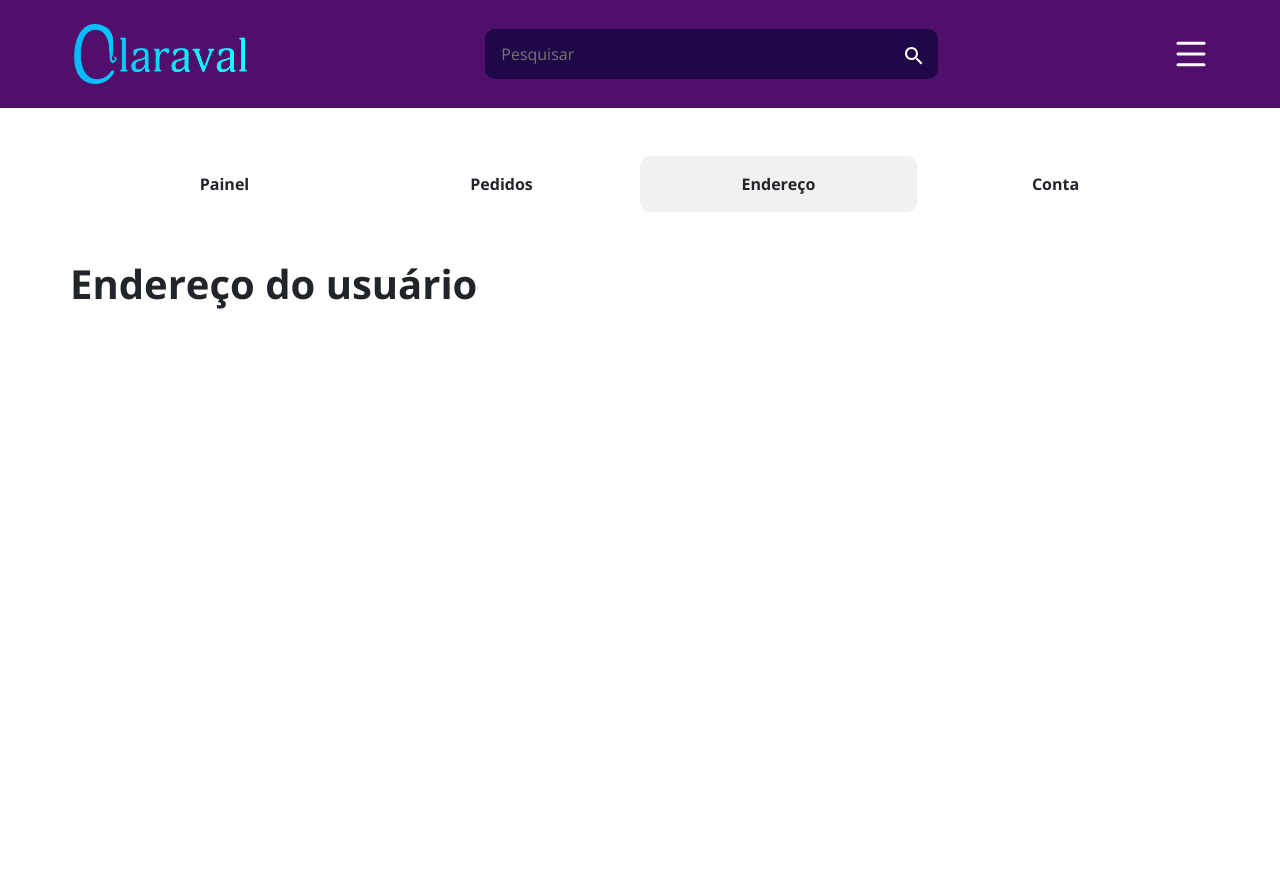
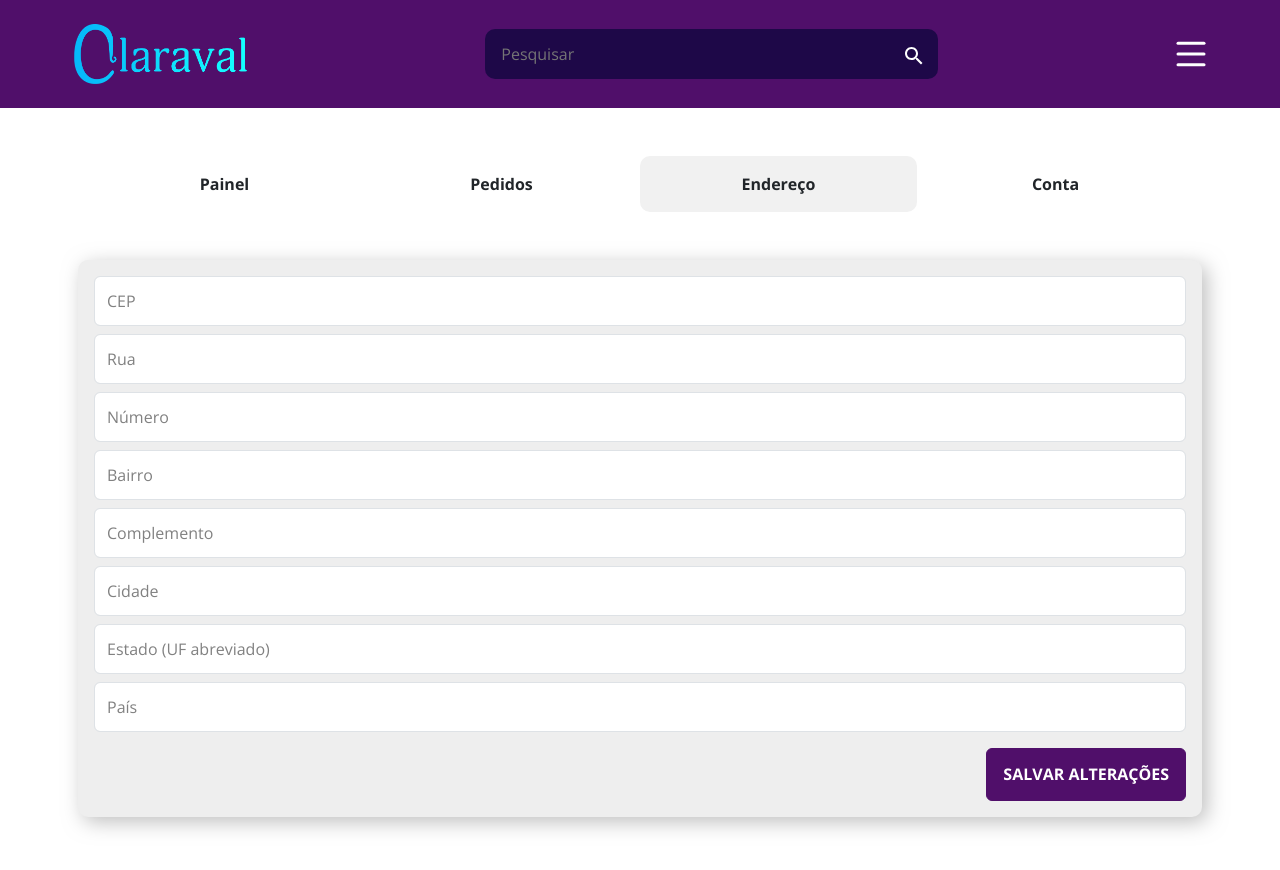
Before and after one commit to GabrielSousaJS/claraval-store-v2-frontend, a React (Vite) app in the folder frontend/: page /profile/address in a window 1280 px wide. Shown: the top 870 px of the page. Before the commit the page ends 800 px from the top, so only its background shows below. Built offline with nearby package versions, Linux system fonts and the light colour scheme; no server answers.

Commit message:
FEAT: Requisição para atualizar o endereço

```diff
--- /dev/null
+++ b/frontend/src/components/DialogInfo/index.tsx
@@ -0,0 +1,24 @@
+import "./styles.css";
+
+import { ButtonPrimary } from "../ButtonPrimary";
+
+type Props = {
+  onDialogClose: Function;
+  message: string;
+};
+
+export default function DialogInfo({ onDialogClose, message }: Props) {
+  return (
+    <div className="modal-background" onClick={() => onDialogClose()}>
+      <div
+        className="p-3 modal-center-box base-card dialog-info-container"
+        onClick={(event) => event.stopPropagation()}
+      >
+        <h4 className="pb-3">{message}</h4>
+        <div onClick={() => onDialogClose()}>
+          <ButtonPrimary text="OK" />
+        </div>
+      </div>
+    </div>
+  );
+}
--- /dev/null
+++ b/frontend/src/components/DialogInfo/styles.css
@@ -0,0 +1,13 @@
+.dialog-info-container {
+  width: 500px;
+}
+
+@media (max-width: 576px) {
+  .dialog-info-container {
+    width: 80%;
+  }
+
+  .dialog-info-container h4 {
+    font-size: 1.125rem;
+  }
+}
--- a/frontend/src/routes/ClientHome/UserProfile/UserAddress/index.tsx
+++ b/frontend/src/routes/ClientHome/UserProfile/UserAddress/index.tsx
@@ -1,7 +1,264 @@
+import "./styles.css";
+
+import FormInput from "../../../../components/FormInput";
+import DialogInfo from "../../../../components/DialogInfo";
+import { useEffect, useState } from "react";
+import { UserDTO } from "../../../../models/user";
+import { ButtonPrimary } from "../../../../components/ButtonPrimary";
+import * as userService from "../../../../services/user-service";
+import * as addressService from "../../../../services/address-service";
+import * as validation from "../../../../utils/validations";
+import * as forms from "../../../../utils/forms";
+import * as viaCepService from "../../../../services/viacep-service";
+
 export default function UserAddress() {
+  const [formData, setFormData] = useState<any>({
+    street: {
+      value: "",
+      id: "street",
+      name: "street",
+      type: "text",
+      placeholder: "Rua",
+      validation: function (value: string) {
+        return validation.streetValidation(value);
+      },
+      message: "Campo inválido",
+    },
+    cep: {
+      value: "",
+      id: "cep",
+      name: "cep",
+      type: "text",
+      placeholder: "CEP",
+      validation: function (value: string) {
+        return validation.cepValidation(value);
+      },
+      message: "Informe um CEP válido",
+    },
+    number: {
+      value: "",
+      id: "number",
+      name: "number",
+      type: "number",
+      placeholder: "Número",
+      validation: function (value: string) {
+        return validation.numberValidation(value);
+      },
+      message: "Campo inválido",
+    },
+    neighborhood: {
+      value: "",
+      id: "neighborhood",
+      name: "neighborhood",
+      type: "text",
+      placeholder: "Bairro",
+      validation: function (value: string) {
+        return validation.neighborhoodValidation(value);
+      },
+      message: "Campo inválido",
+    },
+    complement: {
+      value: "",
+      id: "complement",
+      name: "complement",
+      type: "text",
+      placeholder: "Complemento",
+    },
+    city: {
+      value: "",
+      id: "city",
+      name: "city",
+      type: "text",
+      placeholder: "Cidade",
+      validation: function (value: string) {
+        return validation.legthDefaultValidation(value);
+      },
+      message: "Campo inválido",
+    },
+    state: {
+      value: "",
+      id: "state",
+      name: "state",
+      type: "text",
+      placeholder: "Estado (UF abreviado)",
+      validation: function (value: string) {
+        return validation.StateValidation(value);
+      },
+      message: "Campo inválido",
+    },
+    country: {
+      value: "",
+      id: "country",
+      name: "country",
+      type: "text",
+      placeholder: "País",
+      validation: function (value: string) {
+        return validation.legthDefaultValidation(value);
+      },
+      message: "Campo inválido",
+    },
+  });
+
+  const [dialogInfo, setDialogInfo] = useState({
+    visible: false,
+    message: "Endereço atualizado com sucesso",
+  });
+
+  const [user, setUser] = useState<UserDTO>();
+
+  useEffect(() => {
+    userService.getProfileRequest().then((response) => {
+      setUser(response.data);
+      setFormData(forms.updateAll(formData, response.data.address));
+    });
+  }, []);
+
+  function getCep(cep: string) {
+    viaCepService.getCepRequest(cep.replace("-", "")).then((response) => {
+      if (response.data.erro) return;
+
+      setFormData(forms.cepToFormAddress(formData, response.data));
+    });
+  }
+
+  function handleTurnDirty(name: string) {
+    setFormData(forms.dirtyAndValidate(formData, name));
+  }
+
+  function handleInputChange(event: any) {
+    setFormData(
+      forms.updateAndValidate(formData, event.target.name, event.target.value)
+    );
+
+    if (
+      validation.cepValidation(event.target.value) &&
+      event.target.name === "cep"
+    )
+      getCep(event.target.value);
+  }
+
+  function handleSubmit(event: any) {
+    event.preventDefault();
+    const formDataValidated = forms.dirtyAndValidateAll(formData);
+
+    if (forms.hasAnyInvalid(formDataValidated)) {
+      setFormData(formDataValidated);
+      return;
+    }
+
+    const requestBody = forms.toValues(formDataValidated);
+
+    if (user)
+      return addressService
+        .updateAddressRequest(user.id, requestBody)
+        .then(() => {
+          setDialogInfo({ ...dialogInfo, visible: true });
+        })
+        .catch((error) => {
+          setFormData(
+            forms.setBackendErrors(
+              formDataValidated,
+              error.response.data.errors
+            )
+          );
+        });
+  }
+
+  function handleDialogInfoClose() {
+    setDialogInfo({ ...dialogInfo, visible: false });
+  }
+
   return (
-    <section>
-      <h1>Endereço do usuário</h1>
+    <section className="address-form-container base-card p-3 ms-2 me-2">
+      <form onSubmit={handleSubmit}>
+        <div className="row">
+          <div className="col-12 pb-2">
+            <FormInput
+              {...formData.cep}
+              className="form-control base-input"
+              onTurnDirty={handleTurnDirty}
+              onChange={handleInputChange}
+            />
+            <div className="form-error">{formData.cep.message}</div>
+          </div>
+          <div className="col-12 pb-2">
+            <FormInput
+              {...formData.street}
+              className="form-control base-input"
+              onTurnDirty={handleTurnDirty}
+              onChange={handleInputChange}
+            />
+            <div className="form-error">{formData.street.message}</div>
+          </div>
+          <div className="col-12 pb-2">
+            <FormInput
+              {...formData.number}
+              className="form-control base-input"
+              onTurnDirty={handleTurnDirty}
+              onChange={handleInputChange}
+            />
+            <div className="form-error">{formData.number.message}</div>
+          </div>
+          <div className="col-12 pb-2">
+            <FormInput
+              {...formData.neighborhood}
+              className="form-control base-input"
+              onTurnDirty={handleTurnDirty}
+              onChange={handleInputChange}
+            />
+            <div className="form-error">{formData.neighborhood.message}</div>
+          </div>
+          <div className="col-12 pb-2">
+            <FormInput
+              {...formData.complement}
+              className="form-control base-input"
+              onTurnDirty={handleTurnDirty}
+              onChange={handleInputChange}
+            />
+            <div className="form-error">{formData.complement.message}</div>
+          </div>
+          <div className="col-12 pb-2">
+            <FormInput
+              {...formData.city}
+              className="form-control base-input"
+              onTurnDirty={handleTurnDirty}
+              onChange={handleInputChange}
+            />
+            <div className="form-error">{formData.city.message}</div>
+          </div>
+          <div className="col-12 pb-2">
+            <FormInput
+              {...formData.state}
+              className="form-control base-input"
+              onTurnDirty={handleTurnDirty}
+              onChange={handleInputChange}
+            />
+            <div className="form-error">{formData.state.message}</div>
+          </div>
+          <div className="col-12 pb-3">
+            <FormInput
+              {...formData.country}
+              className="form-control base-input"
+              onTurnDirty={handleTurnDirty}
+              onChange={handleInputChange}
+            />
+            <div className="form-error">{formData.country.message}</div>
+          </div>
+        </div>
+
+        <div className="text-end">
+          <div className="d-inline-block">
+            <ButtonPrimary text="Salvar alterações" />
+          </div>
+        </div>
+      </form>
+
+      {dialogInfo.visible && (
+        <DialogInfo
+          onDialogClose={handleDialogInfoClose}
+          message={dialogInfo.message}
+        />
+      )}
     </section>
   );
 }
--- /dev/null
+++ b/frontend/src/routes/ClientHome/UserProfile/UserAddress/styles.css
@@ -0,0 +1,3 @@
+.address-form-container {
+  margin-bottom: 10vh;
+}
--- /dev/null
+++ b/frontend/src/services/address-service.ts
@@ -0,0 +1,14 @@
+import { AxiosRequestConfig } from "axios";
+import { AddressDTO } from "../models/address";
+import { requestBackend } from "../utils/requests";
+
+export function updateAddressRequest(id: number, data: AddressDTO) {
+  const config: AxiosRequestConfig = {
+    method: "PUT",
+    url: `/api/addresses/${id}`,
+    data,
+    withCredentials: true,
+  };
+
+  return requestBackend(config);
+}
```
